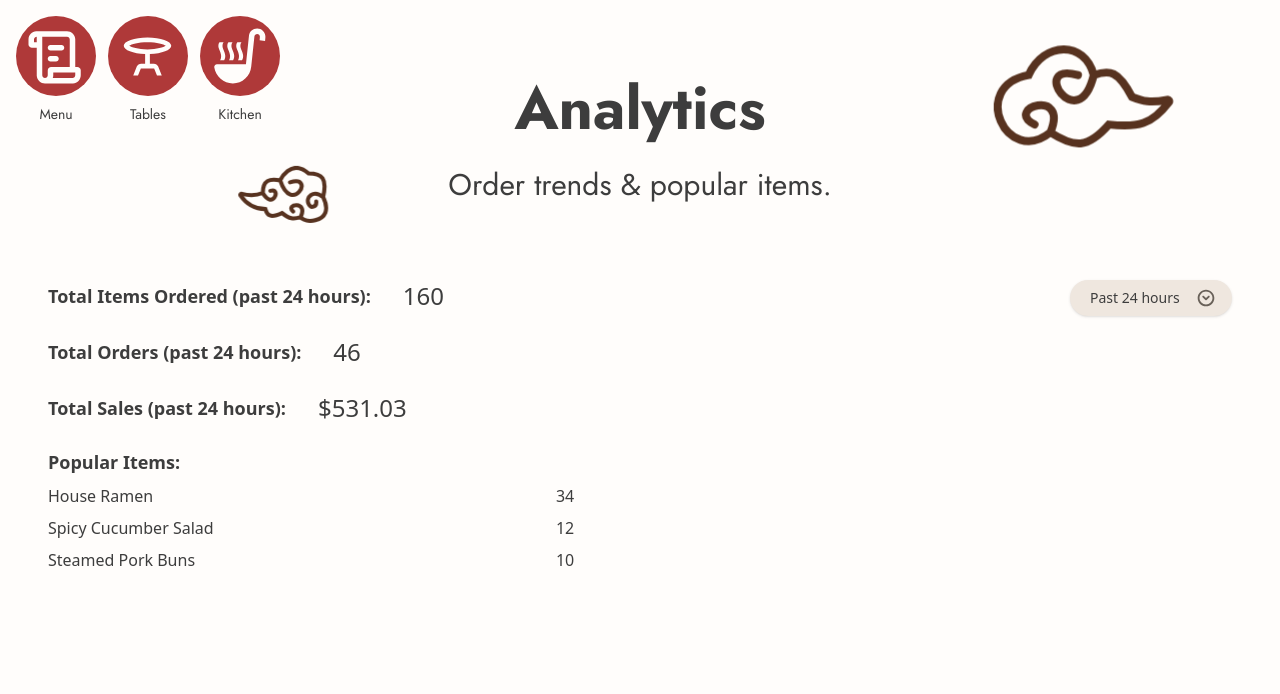
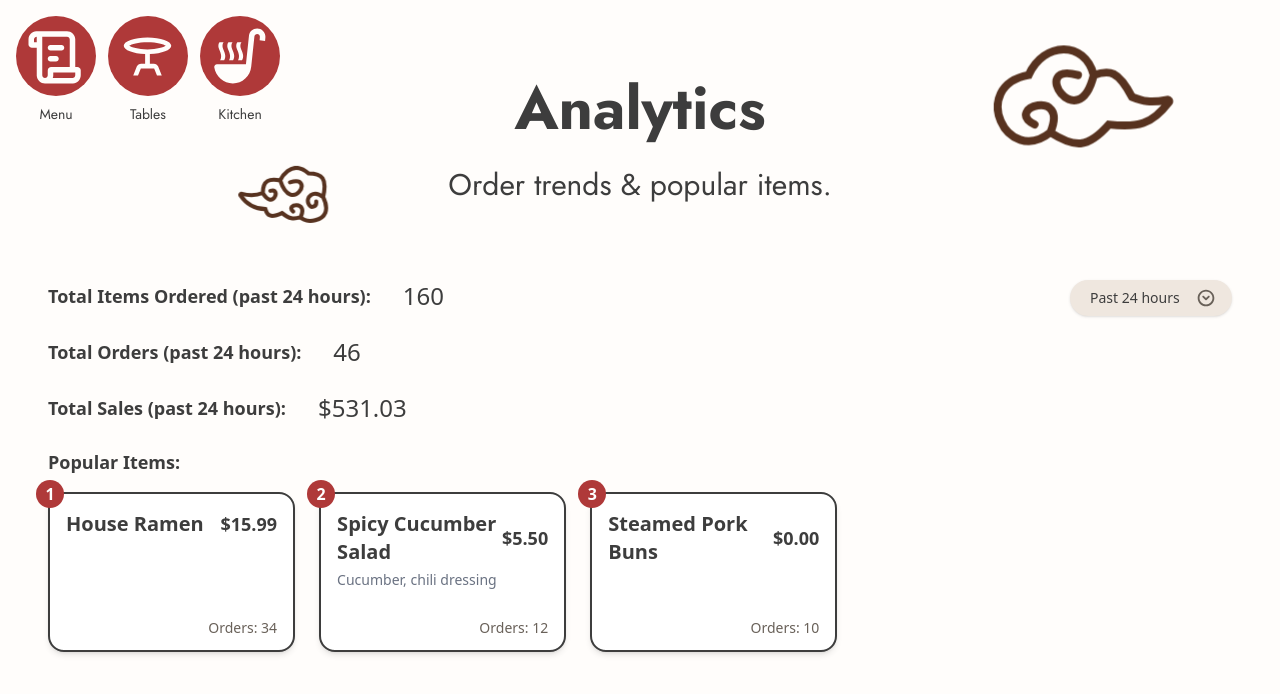
Before and after one commit to Vishjit/mai-shan-yun-tabler, a Next.js app in the folder mai-shan-yun-tabler/: page /analytics in a window 1280 px wide. Shown: the top 694 px of the page. Built offline with nearby package versions, Linux system fonts and the light colour scheme.

Commit message:
update analytics page

```diff
--- a/mai-shan-yun-tabler/app/analytics/page.tsx
+++ b/mai-shan-yun-tabler/app/analytics/page.tsx
@@ -4,6 +4,8 @@ import React, { useState } from "react";
 import TableButton from "@/components/tablesbutton";
 import MenuButton from "../../components/menubutton";
 import Kitchenbutton from "@/components/kitchenbutton";
+import MenuItem from "@/components/MenuItem";
+import { menuItems } from "@/lib/menu";
 
 export default function Analytics() {
   const router = useRouter();
@@ -71,7 +73,7 @@ export default function Analytics() {
 
        {/* Clouds*/}
       <img src="/cloud (8).svg" alt="cloud" className="absolute z-10 left-[20%] top-[20%] w-[7%] h-auto object-contain anim-cloud" />
-      <img src="/cloud (3).svg" alt="cloud" className="absolute z-10 right-[7%] top-[5%] w-[180px] h-auto object-contain anim-cloud-long" />
+      <img src="/cloud (3).svg" alt="cloud" className="absolute z-10 right-[7%] top-[5%] w-45 h-auto object-contain anim-cloud-long" />
 
       <div className="absolute top-[8%] w-full text-center pointer-events-none">
         <div className="text-[60px] font-['Jost'] font-bold">Analytics</div>
@@ -97,15 +99,25 @@ export default function Analytics() {
           </div>
 
           <div>
-            <div className="text-lg font-bold mb-2">Popular Items:</div>
-            <ul className="space-y-2">
-              {metrics.popular.map((p: any, idx: number) => (
-                <li key={idx} className="flex justify-between w-2/3">
-                  <span>{p.name}</span>
-                  <span className="text-[#3D3D3D]">{p.qty}</span>
-                </li>
-              ))}
-            </ul>
+            <div className="text-lg font-bold mb-4">Popular Items:</div>
+            <div className="grid grid-cols-3 gap-6">
+              {metrics.popular.map((p: any, idx: number) => {
+                const item = menuItems.find((m) => m.name === p.name) || { id: `p-${idx}`, name: p.name, price: 0, ingredients: "" };
+                return (
+                  <div key={item.id} className="relative">
+                    <div className="absolute -top-3 -left-3 bg-[#AF3939] text-white rounded-full w-7 h-7 flex items-center justify-center z-50 font-bold">{idx + 1}</div>
+                    <MenuItem
+                      name={item.name}
+                      price={item.price}
+                      ingredients={item.ingredients}
+                      onClick={() => {}}
+                      className="h-40"
+                      orderCount={p.qty}
+                    />
+                  </div>
+                );
+              })}
+            </div>
           </div>
         </div>
 
--- a/mai-shan-yun-tabler/app/menu/page.tsx
+++ b/mai-shan-yun-tabler/app/menu/page.tsx
@@ -108,6 +108,34 @@ export default function Menu() {
             height={100}
             className="absolute z-10 right-[3%] top-[10%] w-40 h-auto object-contain anim-cloud-long"
           />
+
+          {/* POPULAR ITEMS */}
+          <div className="mt-8 px-16">
+            <h3 className="text-2xl font-bold mb-4">Popular Items:</h3>
+            <div className="grid grid-cols-4 gap-6">
+              {(() => {
+                const popularIds = [1, 56, 57, 29];
+                const popular = popularIds
+                  .map((id) => menuItems.find((m) => m.id === id))
+                  .filter(Boolean) as any[];
+
+                return popular.map((item, idx) => (
+                  <div key={item.id} className="relative">
+                    <div className="absolute -top-3 -left-3 bg-[#AF3939] text-white rounded-full w-7 h-7 flex items-center justify-center z-50 font-bold">{idx + 1}</div>
+                    <MenuItem
+                      name={item.name}
+                      price={item.price}
+                      ingredients={item.ingredients}
+                      onClick={() => {
+                        setSelectedItem(item as any);
+                        setQuantity(1);
+                      }}
+                    />
+                  </div>
+                ));
+              })()}
+            </div>
+          </div>
 
           {/* MENU ITEMS - GROUPED BY CATEGORY  */}
           <div className="mt-40 px-16 pb-16 overflow-y-auto h-[calc(100vh-160px)]">
--- a/mai-shan-yun-tabler/components/LandingPage.tsx
+++ b/mai-shan-yun-tabler/components/LandingPage.tsx
@@ -17,7 +17,7 @@
         </button>
 
         <div className="absolute left-[150px] top-[80px] flex justify-center items-center text-[#3D3D3D] text-[70px] font-['Jost'] font-bold leading-[32px] z-20">
-          Mai Shan Yun Tabler
+          MaiPOS
         </div>
         <div className="absolute left-[150px] top-[160px] flex justify-center items-center text-[#3D3D3D] text-[40px] font-['Jost'] font-normal leading-[32px] z-20">
           From table to kitchen, simplified.
--- a/mai-shan-yun-tabler/components/MenuItem.tsx
+++ b/mai-shan-yun-tabler/components/MenuItem.tsx
@@ -6,6 +6,8 @@ interface MenuItemProps {
   ingredients?: string;
   description?: string;
   onClick?: () => void;
+  className?: string;
+  orderCount?: number | string;
 }
 
 export default function MenuItem({
@@ -13,19 +15,23 @@ export default function MenuItem({
   price,
   ingredients,
   onClick,
+  className,
+  orderCount,
 }: MenuItemProps) {
   return (
     <div
       onClick={onClick}
-      className="relative z-30 cursor-pointer bg-white rounded-2xl shadow-md p-4 border-2 border-[#3D3D3D] hover:border-[#AF3939] active:border-[#AF3939] hover:scale-[1.02] hover:z-40 transition"
+      className={`relative z-30 cursor-pointer bg-white rounded-2xl shadow-md p-4 border-2 border-[#3D3D3D] hover:border-[#AF3939] active:border-[#AF3939] hover:scale-[1.02] hover:z-40 transition ${className || ""}`}
     >
       <div className="flex justify-between items-center">
         <h3 className="text-xl font-semibold">{name}</h3>
         <span className="text-lg font-bold">${price.toFixed(2)}</span>
       </div>
 
-      {ingredients && (
-        <p className="text-sm text-gray-500 mt-1">{ingredients}</p>
+      {ingredients && <p className="text-sm text-gray-500 mt-1">{ingredients}</p>}
+
+      {orderCount !== undefined && (
+        <div className="absolute bottom-3 right-4 text-sm text-[#696159]">Orders: {orderCount}</div>
       )}
     </div>
   );
```
